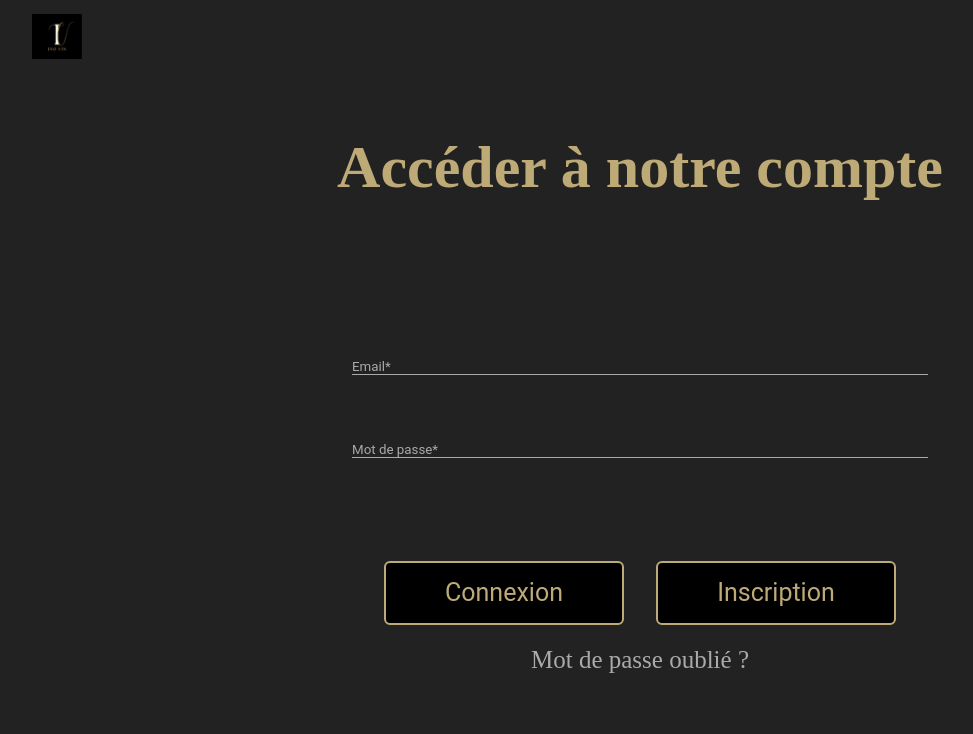
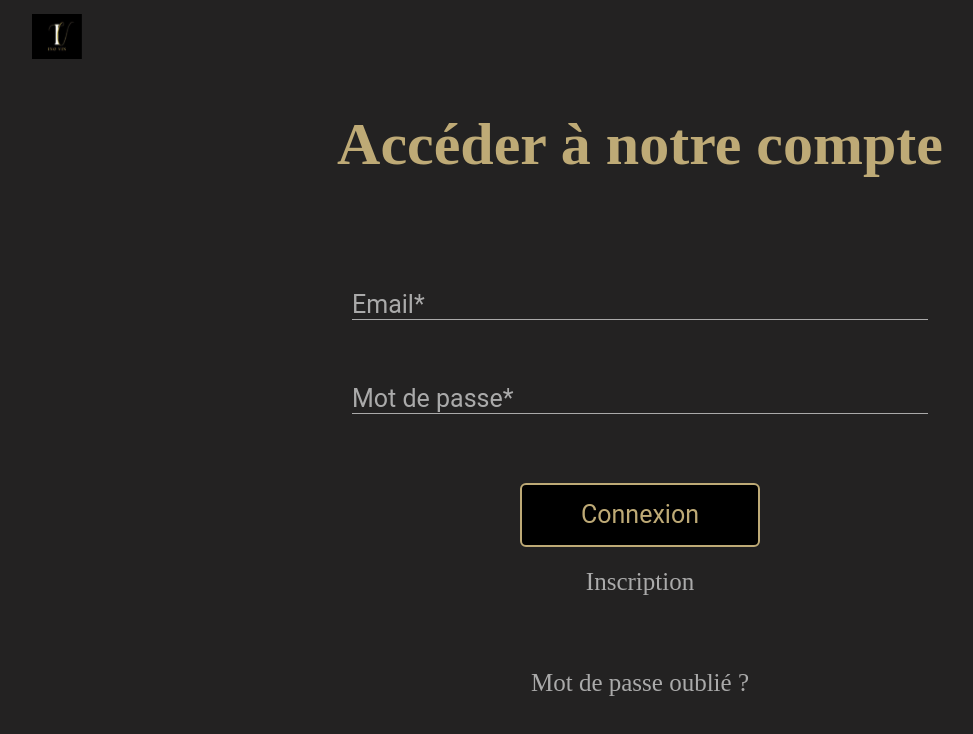
Before and after one commit to Mogwaie/Inovin, a React (Vite) app in the folder frontend/: page /login in a window 1280 px wide. Shown: the top 734 px of the page, without its empty margins (0-973 px from the left). Built offline with nearby package versions, Linux system fonts and the light colour scheme.

Commit message:
fix scss login

```diff
--- a/frontend/src/assets/styles/components/_inputEmail.scss
+++ b/frontend/src/assets/styles/components/_inputEmail.scss
@@ -18,3 +18,11 @@
     border-bottom: solid 2px $font-family-title-color;
   }
 }
+
+@media screen and (min-width: $app-desktop) {
+  .input-email-container {
+    .input-email {
+      font-size: $font-size-text-tablet;
+    }
+  }
+}
--- a/frontend/src/assets/styles/components/_inputPassword.scss
+++ b/frontend/src/assets/styles/components/_inputPassword.scss
@@ -18,3 +18,11 @@
     border-bottom: solid 2px $font-family-title-color;
   }
 }
+
+@media screen and (min-width: $app-desktop) {
+  .input-passeword-container {
+    .input-password {
+      font-size: $font-size-text-tablet;
+    }
+  }
+}
--- a/frontend/src/assets/styles/pages/_login.scss
+++ b/frontend/src/assets/styles/pages/_login.scss
@@ -20,7 +20,12 @@
   .buttons-container-login-page {
     display: flex;
     flex-direction: column;
+    align-items: center;
     margin-top: 1rem;
+
+    p {
+      margin-top: 0;
+    }
   }
 
   button {
@@ -47,15 +52,13 @@
 @media screen and (min-width: $app-desktop) {
   .login-container-page {
     .buttons-container-login-page {
-      flex-direction: row;
-
       button {
-        margin: 0 1rem;
+        margin: 1rem;
       }
     }
 
     p {
-      margin-top: 1rem;
+      margin-top: 4rem;
     }
   }
 }
--- a/frontend/src/pages/Login.jsx
+++ b/frontend/src/pages/Login.jsx
@@ -20,9 +20,7 @@ export default function Login() {
           </Link>
 
           <Link to="/signUp">
-            <button className="primary-button" type="button">
-              Inscription
-            </button>
+            <p>Inscription</p>
           </Link>
         </div>
 
```
